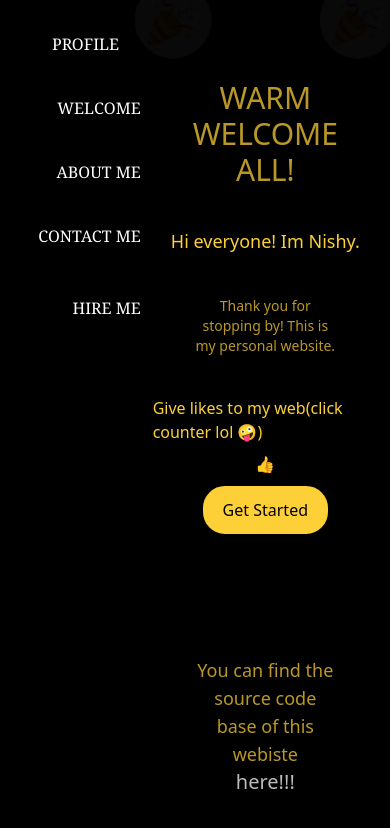
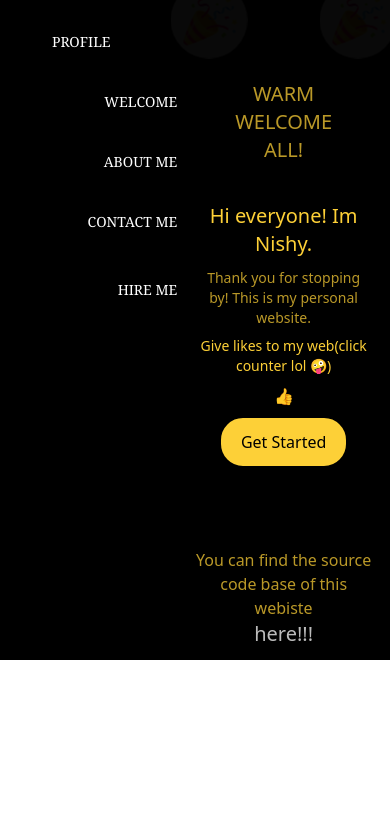
Before and after one commit to nishyjana/my-profolio, a React (Create React App) app: page / in a window 390 px wide. Shown: the top 828 px of the page. Built offline with nearby package versions, Linux system fonts and the light colour scheme.

Commit message:
added redux

```diff
--- a/src/components/atom/Experince.tsx
+++ b/src/components/atom/Experince.tsx
@@ -1,7 +1,7 @@
 export default function Experience() {
   return (
-    <div className="w-full h-full p-10">
-      <div className="border-2 border-orange border-opacity-10 p-10  text-orange text-opacity-80 rounded-3xl flex-col">
+    <div className="w-full h-full lg:p-10">
+      <div className="lg:border-2 lg:border-orange lg:border-opacity-10 p-5 first-letter:lg:p-10  text-orange text-opacity-80 rounded-3xl flex-col">
         <div className="my-1 text-lg"> 🟡 Rootcode Labs ( 2021 - present)</div>
         <div className="my-1 text-sm"> Full time 1yr 8 months </div>
         <div className="list-inside">
--- a/src/components/atom/MediumArticle.tsx
+++ b/src/components/atom/MediumArticle.tsx
@@ -17,7 +17,7 @@ export default function MediumArticle() {
     <div className="w-full h-full lg:flex">
       {blogs.map((blog: any) => {
         return (
-          <div className="text-orange flex-col w-full p-10">
+          <div className="text-orange flex-col w-full lg:p-10">
             <h2 className="mx-10">{blog?.title}</h2>
             <img
               className="w-2/3 h-2/5 mx-auto my-2 cursor-pointer opacity-60"
--- a/src/components/atom/PersonalDetail.tsx
+++ b/src/components/atom/PersonalDetail.tsx
@@ -1,6 +1,6 @@
 export default function PersonalDetail() {
   return (
-    <div className="p-10 border-2 bg-orange bg-opacity-5 text-orange text-opacity-80 border-separate border-opacity-10 border-orange rounded-3xl my-10">
+    <div className="lg:p-10 lg:border-2 lg:bg-orange lg:bg-opacity-5 text-orange text-opacity-80 lg:border-separate lg:border-opacity-10 lg:border-orange rounded-3xl my-10">
       <div className="my-8"> FULL NAME : Janarthanarajah Nishanthan</div>
       <div className="my-8">
         QUALIFICATION : BEng(hons) in Software Engineering
--- a/src/components/molecule/NavBar.tsx
+++ b/src/components/molecule/NavBar.tsx
@@ -16,7 +16,7 @@ export default function NavBar({ navProps }: Props) {
   return (
     <div className="lg:px-2 py-8 w-5/6 lg:w-full text-white font-serif bg-black   lg:flex justify-between">
       <div
-        className=" ml-10 lg:ml-0 lg:flex justify-start px-3 lg:px-5 cursor-pointer hover:text-orange hover:text-xl"
+        className=" ml-10 lg:ml-0 lg:flex justify-start px-3 lg:px-5 text-sm lg:text-lg cursor-pointer hover:text-orange"
         onClick={() => navigate(HOME_PAGE_PATH)}
       >
       PROFILE
@@ -26,7 +26,7 @@ export default function NavBar({ navProps }: Props) {
           ? navProps?.map((prop: any, index: any) => {
               return (
                 <div
-                  className={`flex justify-end hover:text-xl my-10 lg:my-0 lg:px-4 hover:text-orange cursor-pointer ${
+                  className={`flex justify-end my-10 lg:my-0 lg:px-4 text-sm lg:text-lg hover:text-orange cursor-pointer ${
                     prop === CONSULTANCE
                       ? "py-2 lg:-mt-2 lg:border-2 lg:border-blue lg:bg-orange  lg:text-blue rounded-3xl hover:text-base hover:text-blue"
                       : null
--- a/src/components/pages/AboutMe.tsx
+++ b/src/components/pages/AboutMe.tsx
@@ -4,8 +4,8 @@ import MediumArticle from "../atom/MediumArticle";
 export default function AboutMe() {
   return (
     <div className="w-full h-full bg-black bg-opacity-5 rounded-2xl">
-      <div className="lg:border-2 lg:border-orange rounder-3xl lg:border-opacity-50 lg:bg-orange bg-opacity-5 h-full w-full rounded-2xl m-auto flex-col">
-        <h1 className="mx-10 text-center my-10 font-serif text-lg text-orange">
+      <div className="lg:border-2 lg:border-orange rounder-3xl lg:border-opacity-50 lg:bg-orange lg:bg-opacity-5 h-full w-full rounded-2xl m-auto flex-col">
+        <h1 className="mx-10 text-center my-10 font-serif lg:text-lg text-orange">
           My Experience
         </h1>
         <Experience/>
--- a/src/components/pages/HomePage.tsx
+++ b/src/components/pages/HomePage.tsx
@@ -5,7 +5,7 @@ import PersonalDetail from "../atom/PersonalDetail";
 import TwitterIcon from "../atom/TwitterIcon";
 export default function HomePage() {
   return (
-    <div className="w-full h-full p-20 bg-black bg-opacity-5 rounded-2xl">
+    <div className="w-full h-full lg:p-20 bg-black bg-opacity-5 rounded-2xl">
       <div className="lg:border-2 lg:border-orange border-opacity-20 h-full w-full rounded-2xl m-auto flex">
         <div className="hidden lg:block flex-1 w-full border-r-4 shadow-lg border-orange p-20  text-white rounded-full">
           <img
--- a/src/components/pages/Welcome.tsx
+++ b/src/components/pages/Welcome.tsx
@@ -33,22 +33,22 @@ export default function Welcome() {
           />
         </div>
         {isMobile ? (
-          <h1 className="text-center text-3xl p-10 animate-pulse text-red-600">
+          <h1 className="text-center text-xl p-10 animate-pulse text-red-600">
             Not best fit for mobile view
           </h1>
         ) : null}
-        <h1 className="text-orange text-center text-3xl p-10 animate-pulse">
+        <h1 className="text-orange text-center text-xl lg:text-3xl p-10 animate-pulse">
           WARM WELCOME ALL!
         </h1>
-        <h2 className="text-orange text-center text-lg animate-bounce">
+        <h2 className="text-orange text-center text-xl lg:text-lg animate-bounce">
           Hi everyone! Im Nishy.
         </h2>
 
-        <p className="text-orange text-center text-sm p-10 animate-pulse">
+        <p className="text-orange text-center text-sm  p-2 lg:p-10 animate-pulse">
           Thank you for stopping by! This is my personal website.
         </p>
         <div className="w-full flex flex-col">
-          <h2 className="text-orange m-auto">
+          <h2 className="text-orange m-auto text-center text-sm lg:text-md">
             Give likes to my web(click counter lol 🤪)
           </h2>
           <h1
@@ -77,7 +77,7 @@ export default function Welcome() {
           </button>
         </div>
         <div className="lg:flex w-full mt-20">
-          <p className="text-orange text-center text-lg  m-auto p-10 animate-pulse lg:flex">
+          <p className="text-orange text-center lg:text-lg  m-auto lg:p-10 animate-pulse lg:flex">
             You can find the source code base of this webiste
             <div
               className="text-white text-xl mx-2  cursor-pointer"
```
Also changed, not shown: src/images/my.png (added).
